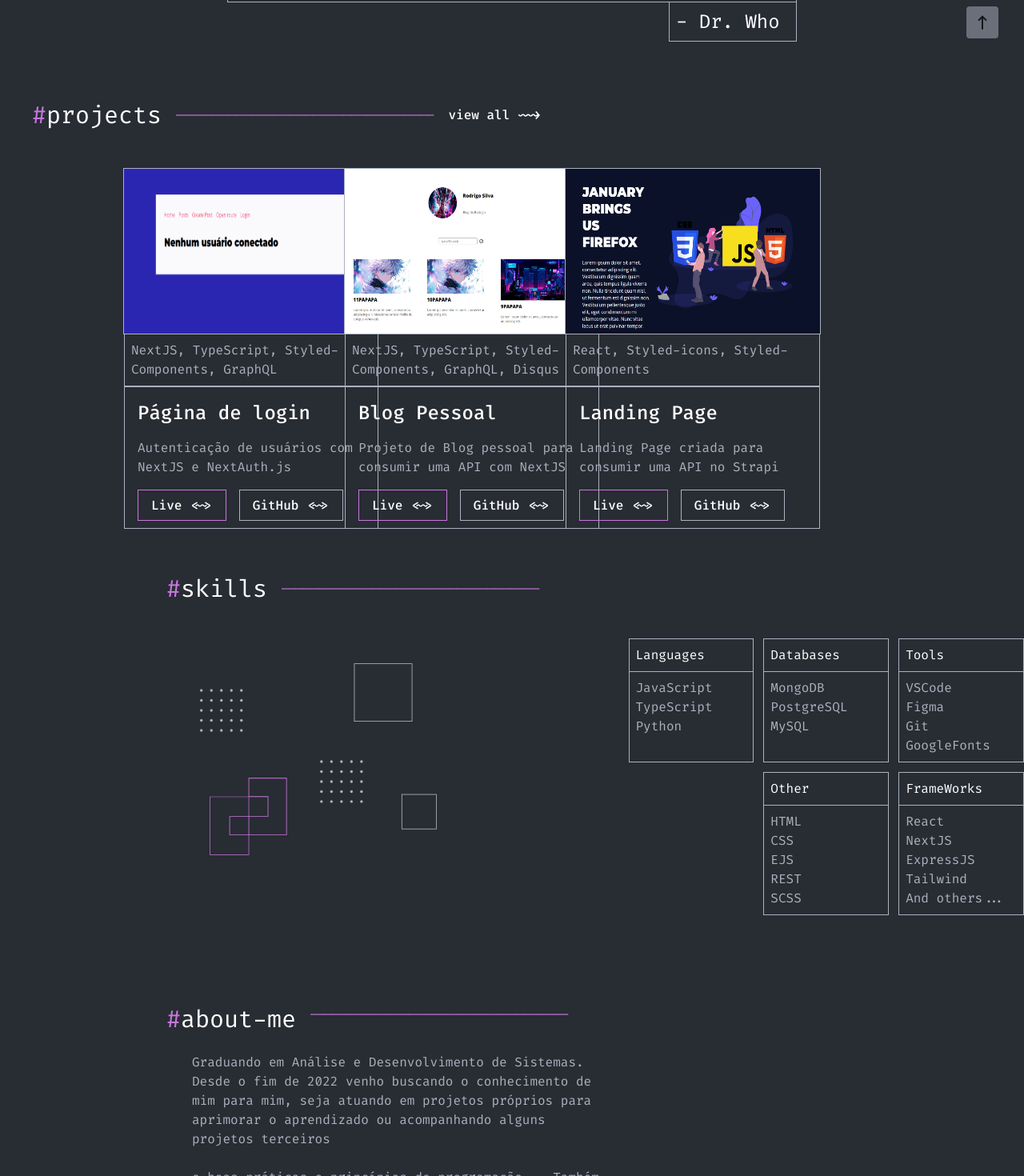
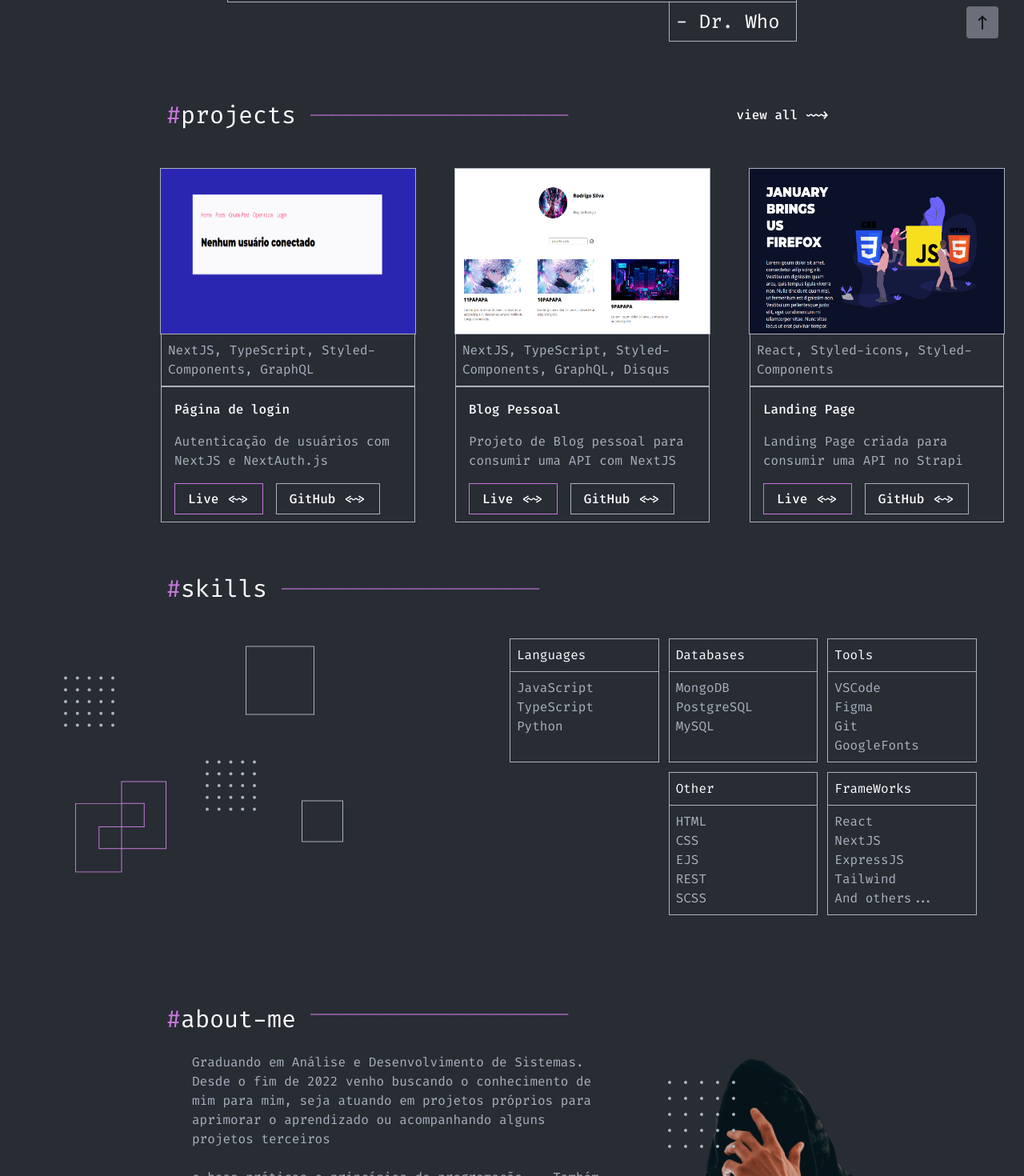
Before and after one commit to rdGxd/Portfolio_v2, a React (Vite) app: page / in a window 1280 px wide. Shown: the part 720-2190 px from the top of the page at 80% size. Built offline with nearby package versions, Linux system fonts and the light colour scheme.

Commit message:
Responsive Home 1280+ ou 1536+ finished

```diff
--- a/src/templates/Home/HomeAbout/index.tsx
+++ b/src/templates/Home/HomeAbout/index.tsx
@@ -7,7 +7,7 @@ export const HomeAbout = () => {
       <div className="flex ml-52 mt-28">
         <HomeH2 title="about-me" />
       </div>
-      <div className="flex flex-wrap">
+      <div className="flex md:flex-wrap 2xl:ml-62">
         <div className="w-[515px] mt-6 ml-60">
           <p className="text-gray">
             Graduando em Análise e Desenvolvimento de Sistemas. Desde o fim de
@@ -37,7 +37,7 @@ export const HomeAbout = () => {
             </NavLink>
           </div>
         </div>
-        <div className="ml-80">
+        <div className="lg:ml-20 2xl:ml-96">
           <img src="/assets/images/HomeAbout.svg" alt="" />
         </div>
       </div>
--- a/src/templates/Home/HomeContacts/index.tsx
+++ b/src/templates/Home/HomeContacts/index.tsx
@@ -3,16 +3,16 @@ import { HomeH2 } from "../../../components/HomeH2";
 export const HomeContacts = () => {
   return (
     <>
-      <div className="flex ml-52 mt-28 mb-11">
+      <div className="flex lg:ml-52 lg:mt-28 lg:mb-11">
         <HomeH2 title="contacts" />
       </div>
-      <div className="flex">
+      <div className="flex 2xl:items-center">
         <p className="text-gray w-[505px] ml-60">
           Estou interessado em oportunidades freelance. No entanto, se você
           tiver outra solicitação ou dúvida, não hesite em entrar em contato
           comigo
         </p>
-        <div className="border border-gray p-4 ml-80">
+        <div className="border border-gray p-4 lg:ml-32 2xl:ml-96">
           <p className="text-white font-semibold ">Message me here</p>
           <div className="flex text-gray mt-4">
             <img src="/assets/images/Discord.svg" alt="" className=" mr-3" />
--- a/src/templates/Home/HomeProjects/index.tsx
+++ b/src/templates/Home/HomeProjects/index.tsx
@@ -4,17 +4,17 @@ import { HomeH2 } from "../../../components/HomeH2";
 export const HomeProjects = () => {
   return (
     <>
-      <div className="flex items-center ml-52 mt-[74px] md:flex-wrap md:ml-10">
+      <div className="flex items-center lg:ml-52 mt-[74px] md:flex-wrap md:ml-10">
         <HomeH2 title="projects" />
         <NavLink
           to={"/projects"}
-          className="text-white text-base font-medium ml-52 md:ml-4"
+          className="text-white text-base font-medium lg:ml-52 md:ml-4 2xl:ml-[650px]"
         >
           view all ~~&gt;{" "}
         </NavLink>
       </div>
 
-      <div className="grid grid-cols-4 ml-44 mt-12 justify-items-center ">
+      <div className="grid lg:grid-cols-3 2xl:grid-cols-4 lg:ml-44 mt-12 2xl:ml-96 justify-items-center">
         <div className="w-80 h-52 border border-gray">
           <NavLink to="#">
             <img
@@ -27,7 +27,7 @@ export const HomeProjects = () => {
             NextJS, TypeScript, Styled-Components, GraphQL
           </p>
           <div className="text-gray border border-gray p-4">
-            <h3 className="text-white font-medium text-2xl mb-4">
+            <h3 className="text-white font-medium text-22xl mb-4">
               Página de login
             </h3>
             <p className="mb-6">
@@ -62,7 +62,7 @@ export const HomeProjects = () => {
             NextJS, TypeScript, Styled-Components, GraphQL, Disqus
           </p>
           <div className="text-gray border border-gray p-4">
-            <h3 className="text-white font-medium text-2xl mb-4">
+            <h3 className="text-white font-medium text-22xl mb-4">
               Blog Pessoal
             </h3>
             <p className="mb-6">
@@ -97,7 +97,7 @@ export const HomeProjects = () => {
             React, Styled-icons, Styled-Components
           </p>
           <div className="text-gray border border-gray p-4">
-            <h3 className="text-white font-medium text-2xl mb-4">
+            <h3 className="text-white font-medium text-22xl mb-4">
               Landing Page
             </h3>
             <p className="mb-6">
--- a/src/templates/Home/HomeSkills/index.tsx
+++ b/src/templates/Home/HomeSkills/index.tsx
@@ -7,11 +7,11 @@ export const HomeSkills = () => {
         <HomeH2 title="skills" />
       </div>
       <div className="flex">
-        <div className="ml-[250px] flex">
+        <div className="lg:ml-20 flex 2xl:ml-96 ">
           <img src="/assets/images/SkillsDots.svg" alt="" />
         </div>
 
-        <div className="grid grid-cols-3 ml-60 gap-3 w-[584px] mt-11">
+        <div className="grid grid-cols-3 lg:ml-52 gap-3 w-[584px] lg:mt-11">
           <div className="border border-gray">
             <h3 className="text-white p-2">Languages</h3>
             <div className="border-t border-gray p-2 text-gray">
```
